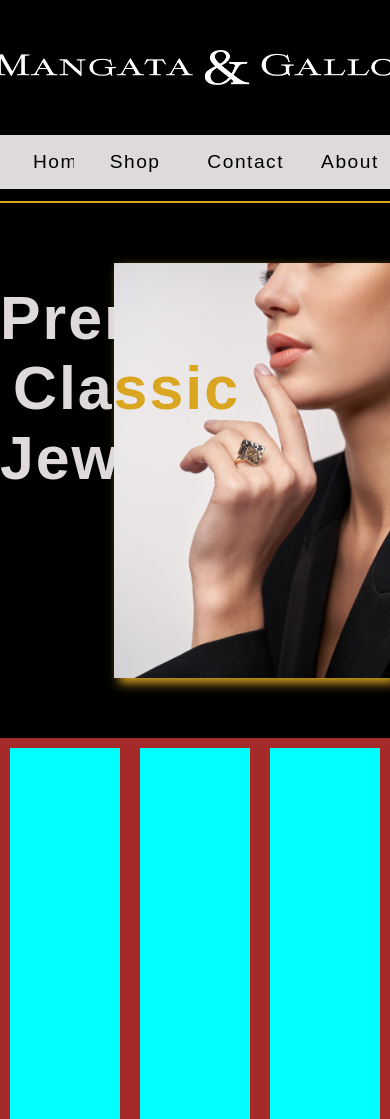
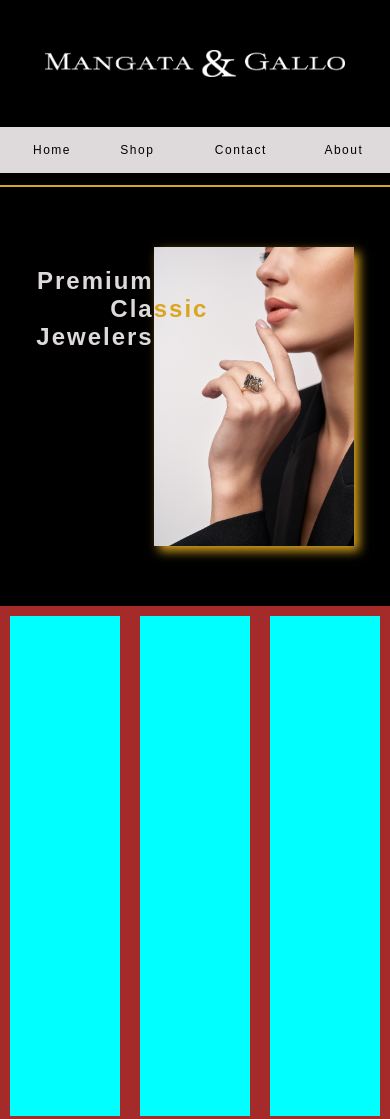
Before and after one commit to PatheeX/Mangata-Gallo, a plain HTML site: page index.html in a window 390 px wide. Shown: the top 1119 px of the page. Drawn offline with Linux system fonts and the light colour scheme.

Commit message:
Update style.css

```diff
--- a/style.css
+++ b/style.css
@@ -39,7 +39,7 @@ header {
 
 header img {
   width: 45%;
-  min-width: 400px;
+  min-width: 300px;
   text-align: center;
 }
 
@@ -214,3 +214,29 @@ footer div img {
     max-width: 300px;
   }
 }
+
+
+@media only screen and (min-width: 240px) and (max-width: 480px) {
+  .promo {
+    font-size:1.5rem;
+    margin-top: 50px;
+  }
+
+  li {
+    font-size: 12px;
+  }
+
+  .ssic {
+    margin-top: 48px;
+    font-size: 1.5rem;
+  }
+
+  header img {
+    width: 20%;
+  }
+
+  .promo-img img {
+    width: 55vw;
+    max-width: 200px;
+  }
+}
```
